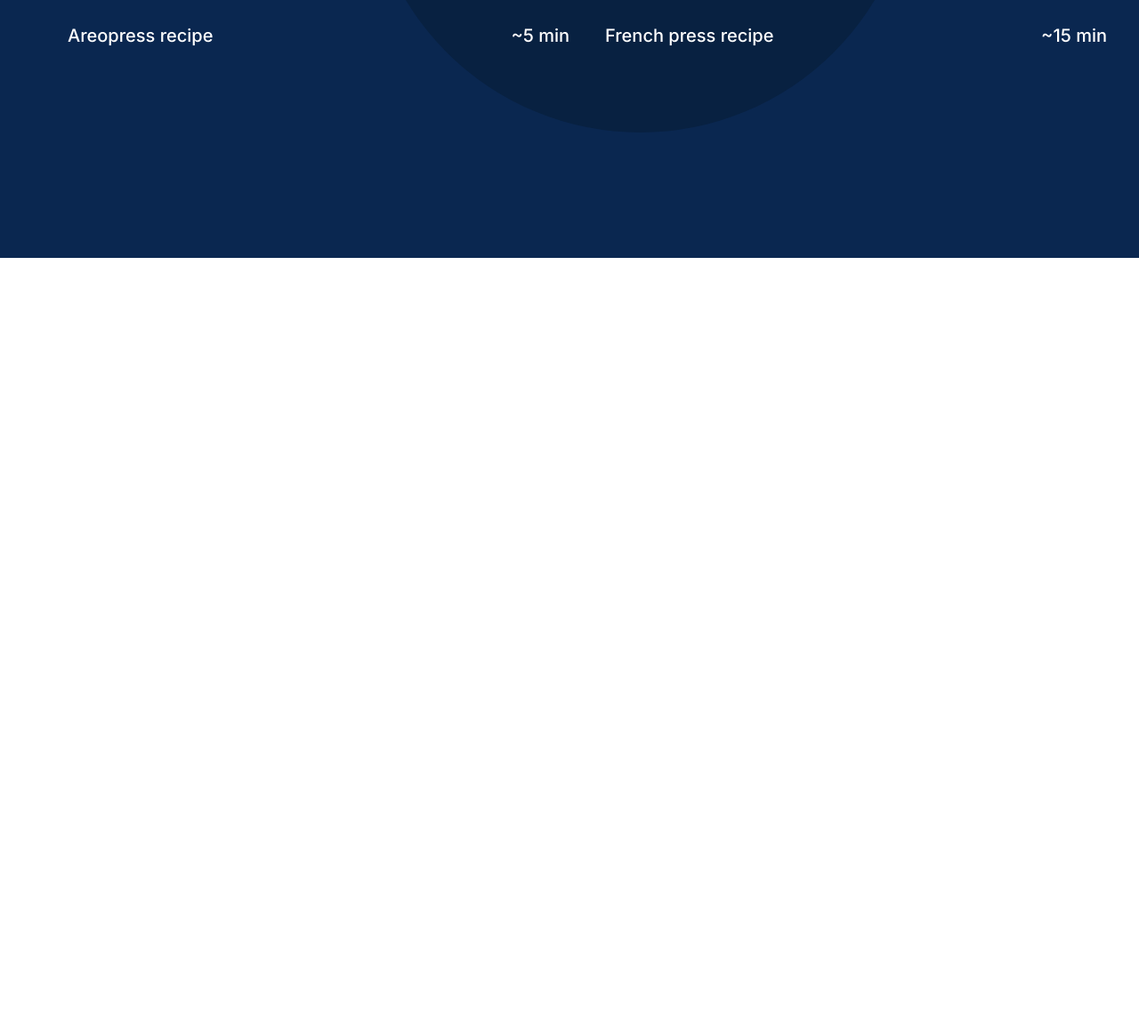
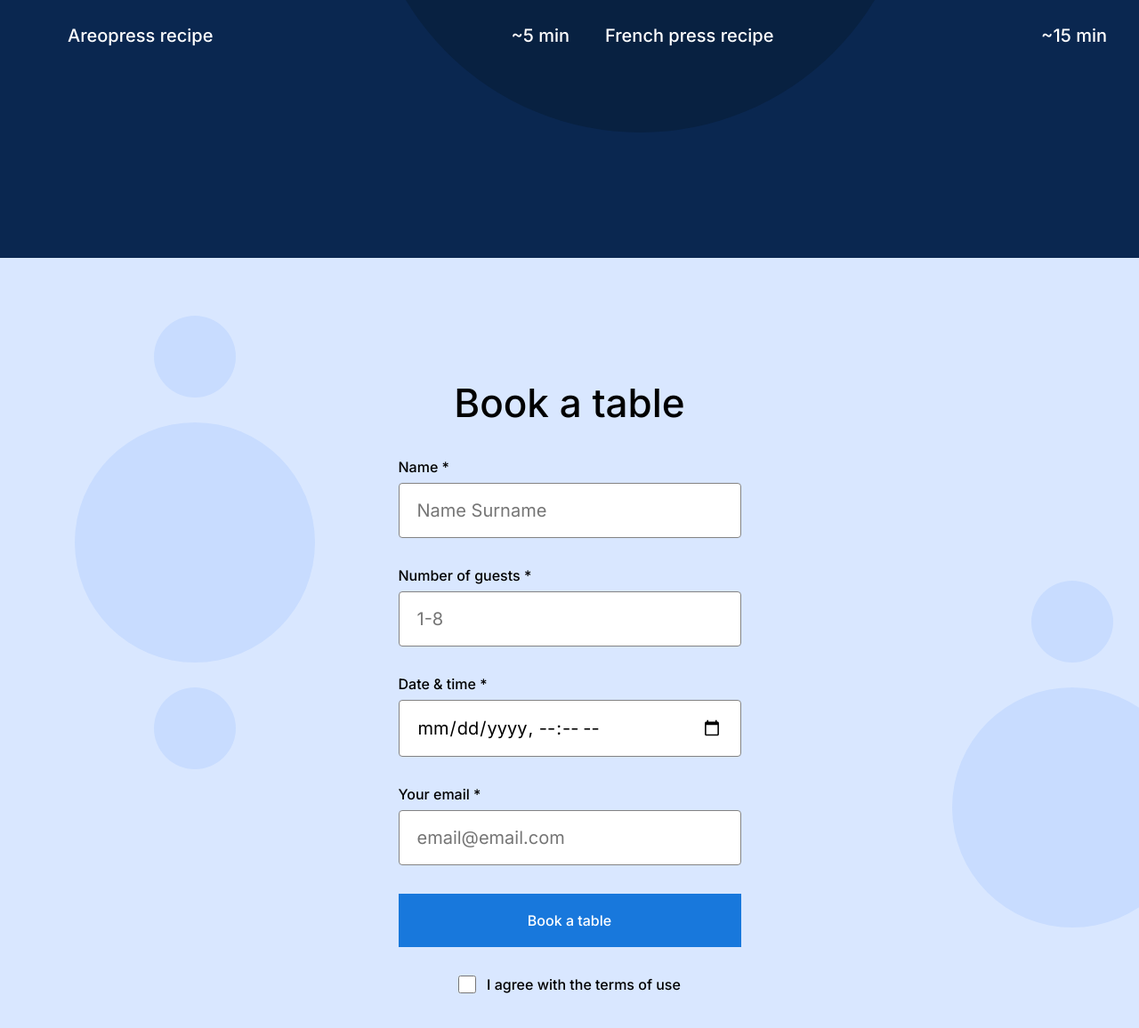
Before and after one commit to OmoBarbie/se_project_coffeeshop, a plain HTML site: page index.html in a window 1280 px wide. Shown: the part 1508-2664 px from the top of the page at 89% size. Before the commit the page ends 1798 px from the top, so only its background shows below. Drawn offline with Linux system fonts and the light colour scheme.

Commit message:
New update for my project

```diff
--- a/index.html
+++ b/index.html
@@ -107,7 +107,66 @@
             </li>
           </ul>
         </section>
-        <section class="reservation" id="reservations"></section>
+        <section class="reservation" id="reservations">
+          <h2 class="reservation__title">Book a table</h2>
+          <form class="reservation__form">
+            <fieldset class="form__fieldset">
+              <label for="name-input" class="form__label">
+                Name *
+                <input
+                  required
+                  id="name-input"
+                  type="text"
+                  class="form__input"
+                  placeholder="Name Surname"
+                />
+              </label>
+              <label for="numofguests-input" class="form__label">
+                Number of guests *
+                <input
+                  required
+                  id="numofguests-input"
+                  type="number"
+                  class="form__input"
+                  min="1"
+                  max="8"
+                  placeholder="1-8"
+                />
+              </label>
+              <label for="date&time-input" class="form__label">
+                Date & time *
+                <input
+                  required
+                  id="date&time-input"
+                  type="datetime-local"
+                  class="form__input"
+                />
+              </label>
+              <label for="email-input" class="form__label">
+                Your email *
+                <input
+                  required
+                  id="email-input"
+                  type="email"
+                  class="form__input"
+                  placeholder="email@email.com"
+                />
+              </label>
+            </fieldset>
+            <button class="form__button">Book a table</button>
+            <label
+              for="checkbox-input"
+              class="form__label form__label_type_checkbox"
+            >
+              <input
+                id="checkbox-input"
+                class="form__checkbox"
+                type="checkbox"
+              />
+              I agree with the terms of use
+            </label>
+          </form>
+        </section>
         <section class="menu" id="menu"></section>
         <section class="about" id="about"></section>
       </main>
--- a/pages/index.css
+++ b/pages/index.css
@@ -96,6 +96,10 @@
   color: #000000;
 }
 
+.nav_link:hover {
+  opacity: 50%;
+}
+
 .recipes {
   color: #fff;
   background-color: #0a2750;
@@ -141,3 +145,86 @@
   display: flex;
   justify-content: space-between;
 }
+
+.reservation {
+  padding: 100px 0 120px;
+  background-image: url(../images/background_reservation.svg);
+  background-color: #d9e7ff;
+  color: #000000;
+}
+
+.reservation__title {
+  margin-bottom: 0 0 80px;
+  text-align: center;
+  font-family: "Inter", "Arial", sans-serif;
+  font-weight: 500;
+  font-size: 44px;
+  line-height: 52px;
+}
+
+.reservation__form {
+  margin: 0 auto;
+  max-width: 385px;
+}
+
+.form {
+  max-width: 385px;
+}
+
+.form__label {
+  font-family: "Inter", "Arial", sans-serif;
+  font-style: normal;
+  font-weight: 500;
+  font-size: 16px;
+  line-height: 20px;
+}
+
+.form__fieldset {
+  margin: 0;
+  padding: 0;
+  border: none;
+}
+
+.form__input {
+  display: block;
+  width: 100%;
+  padding: 15px 20px;
+  box-sizing: border-box;
+  margin: 8px 0 32px;
+  border: 1px solid #838383;
+  border-radius: 4px;
+  font-family: "Inter", "Arial", sans-serif;
+  font-weight: normal;
+  font-size: 20px;
+  line-height: 30px;
+}
+
+.form__button {
+  width: 100%;
+  border: none;
+  padding: 20px 0;
+  margin-bottom: 32px;
+  font-family: "Inter", "Arial", sans-serif;
+  font-weight: 500;
+  font-size: 16px;
+  line-height: 20px;
+  background-color: #1878dc;
+  color: #ffffff;
+}
+
+.form__checkbox {
+  border-radius: 2px;
+  width: 20px;
+  height: 20px;
+  font-family: "Inter", "Arial", sans-serif;
+}
+
+.form__label_type_checkbox {
+  display: flex;
+  gap: 12px;
+  justify-content: center;
+  font-family: "Inter", "Arial", sans-serif;
+  font-weight: 500;
+  font-size: 16px;
+  line-height: 20px;
+}
```
Also changed, not shown: 1 other file.
